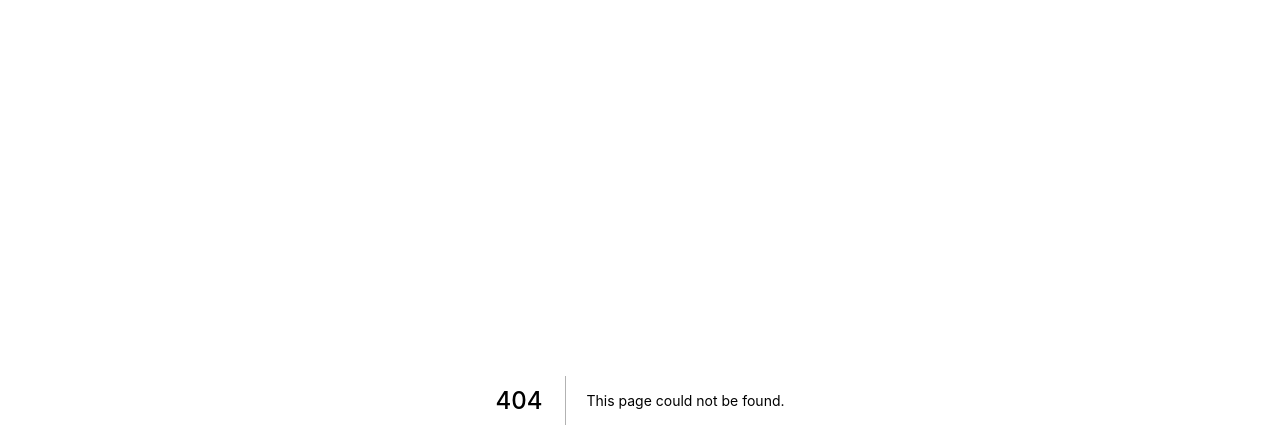
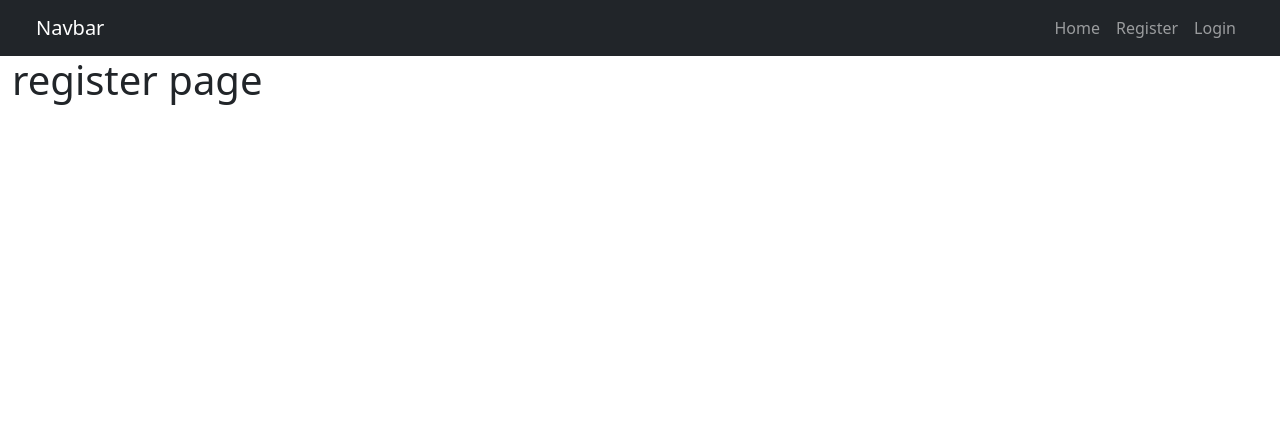
Before and after one commit to ShofiqulMiraz/fullstack-next-js, a Next.js app: page /register in a window 1280 px wide. Before the commit this address had no page. Shown: the top 448 px of the page. Built offline with nearby package versions, Linux system fonts and the light colour scheme.

Commit message:
added bootstrap 5

```diff
--- /dev/null
+++ b/components/NavBar/navbar.js
@@ -0,0 +1,52 @@
+import Link from "next/link";
+
+const NavBar = () => {
+  return (
+    <nav className="navbar navbar-expand-md navbar-dark bg-dark">
+      <div className="container-fluid">
+        <Link href="/">
+          <a className="navbar-brand">Navbar</a>
+        </Link>
+
+        <button
+          className="navbar-toggler"
+          type="button"
+          data-bs-toggle="collapse"
+          data-bs-target="#navbarNav"
+          aria-controls="navbarNav"
+          aria-expanded="false"
+          aria-label="Toggle navigation"
+        >
+          <span className="navbar-toggler-icon"></span>
+        </button>
+        <div className="collapse navbar-collapse" id="navbarNav">
+          <ul className="navbar-nav ms-auto">
+            <li className="nav-item">
+              <Link href="/">
+                <a className="nav-link" aria-current="page">
+                  Home
+                </a>
+              </Link>
+            </li>
+            <li className="nav-item">
+              <Link href="/register">
+                <a className="nav-link" aria-current="page">
+                  Register
+                </a>
+              </Link>
+            </li>
+            <li className="nav-item">
+              <Link href="/login">
+                <a className="nav-link" aria-current="page">
+                  Login
+                </a>
+              </Link>
+            </li>
+          </ul>
+        </div>
+      </div>
+    </nav>
+  );
+};
+
+export default NavBar;
--- a/pages/_app.js
+++ b/pages/_app.js
@@ -2,6 +2,7 @@ import Head from "next/head";
 import Router from "next/router";
 import NProgress from "nprogress"; //nprogress module
 import "nprogress/nprogress.css"; //styles of nprogress
+import NavBar from "../components/NavBar/navbar";
 
 // spinner disabled
 NProgress.configure({ showSpinner: false });
@@ -16,9 +17,23 @@ function MyApp({ Component, pageProps }) {
     <>
       <Head>
         <title>Full Stack Next Js</title>
+        <link
+          href="https://cdn.jsdelivr.net/npm/bootstrap@5.0.0-beta1/dist/css/bootstrap.min.css"
+          rel="stylesheet"
+          integrity="sha384-giJF6kkoqNQ00vy+HMDP7azOuL0xtbfIcaT9wjKHr8RbDVddVHyTfAAsrekwKmP1"
+          crossorigin="anonymous"
+        ></link>
+        <script
+          src="https://cdn.jsdelivr.net/npm/bootstrap@5.0.0-beta1/dist/js/bootstrap.bundle.min.js"
+          integrity="sha384-ygbV9kiqUc6oa4msXn9868pTtWMgiQaeYH7/t7LECLbyPA2x65Kgf80OJFdroafW"
+          crossorigin="anonymous"
+        ></script>
       </Head>
-      <div>
-        <Component {...pageProps} />
+      <div className="container-fluid">
+        <div className="row">
+          <NavBar />
+          <Component {...pageProps} />
+        </div>
       </div>
     </>
   );
--- a/pages/api/posts/[id].js
+++ b/pages/api/posts/[id].js
@@ -23,30 +23,11 @@ export default async function handler(req, res) {
       break;
 
     case "PUT" /* Edit a model by its ID */:
-      try {
-        const post = await Post.findByIdAndUpdate(id, req.body, {
-          new: true,
-          runValidators: true,
-        });
-        if (!post) {
-          return res.status(400).json({ success: false });
-        }
-        res.status(200).json({ success: true, data: post });
-      } catch (error) {
-        res.status(400).json({ success: false });
-      }
+      res.status(400).json({ success: false });
       break;
 
     case "DELETE" /* Delete a model by its ID */:
-      try {
-        const deletedPost = await Post.deleteOne({ _id: id });
-        if (!deletedPost) {
-          return res.status(400).json({ success: false });
-        }
-        res.status(200).json({ success: true, data: {} });
-      } catch (error) {
-        res.status(400).json({ success: false });
-      }
+      res.status(400).json({ success: false });
       break;
 
     default:
--- a/pages/api/posts/index.js
+++ b/pages/api/posts/index.js
@@ -18,16 +18,14 @@ export default async function handler(req, res) {
         const posts = await features.query;
         res.status(200).json({ success: true, data: posts });
       } catch (error) {
-        res.status(400).json({ success: false });
+        res.status(400).json({
+          success: false,
+          message: "Something went wrong! try again later",
+        });
       }
       break;
     case "POST":
-      try {
-        const post = await Post.create(req.body);
-        res.status(201).json({ success: true, data: post });
-      } catch (error) {
-        res.status(400).json({ success: false });
-      }
+      res.status(400).json({ success: false });
       break;
     default:
       res.status(400).json({ success: false });
--- /dev/null
+++ b/pages/register.js
@@ -0,0 +1,11 @@
+const Register = () => {
+  return (
+    <div className="container">
+      <div className="row">
+        <h1>register page</h1>
+      </div>
+    </div>
+  );
+};
+
+export default Register;
```
Also changed, not shown: pages/index.js (+12 -4 lines), pages/login.js (added, +11 -0 lines), 1 other file (tests, documents, lock files or other folders).
